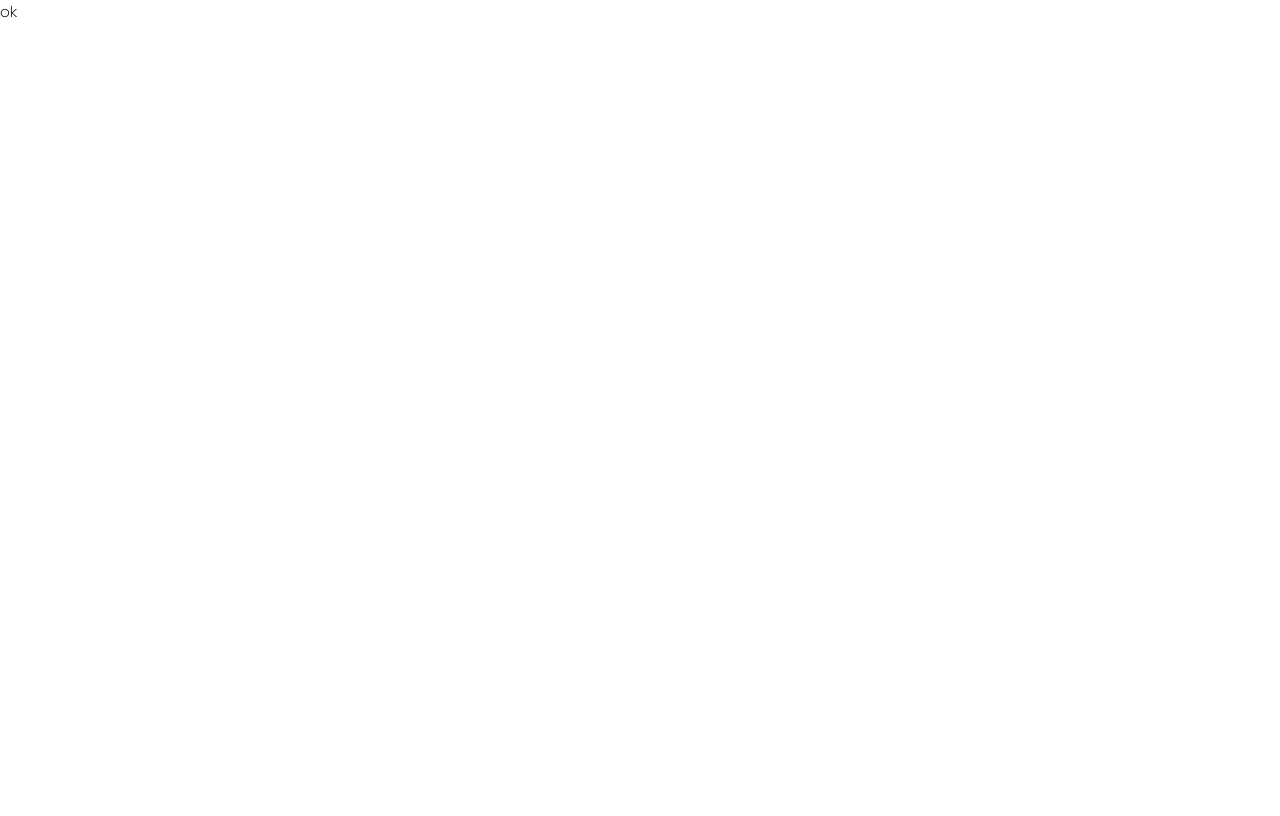
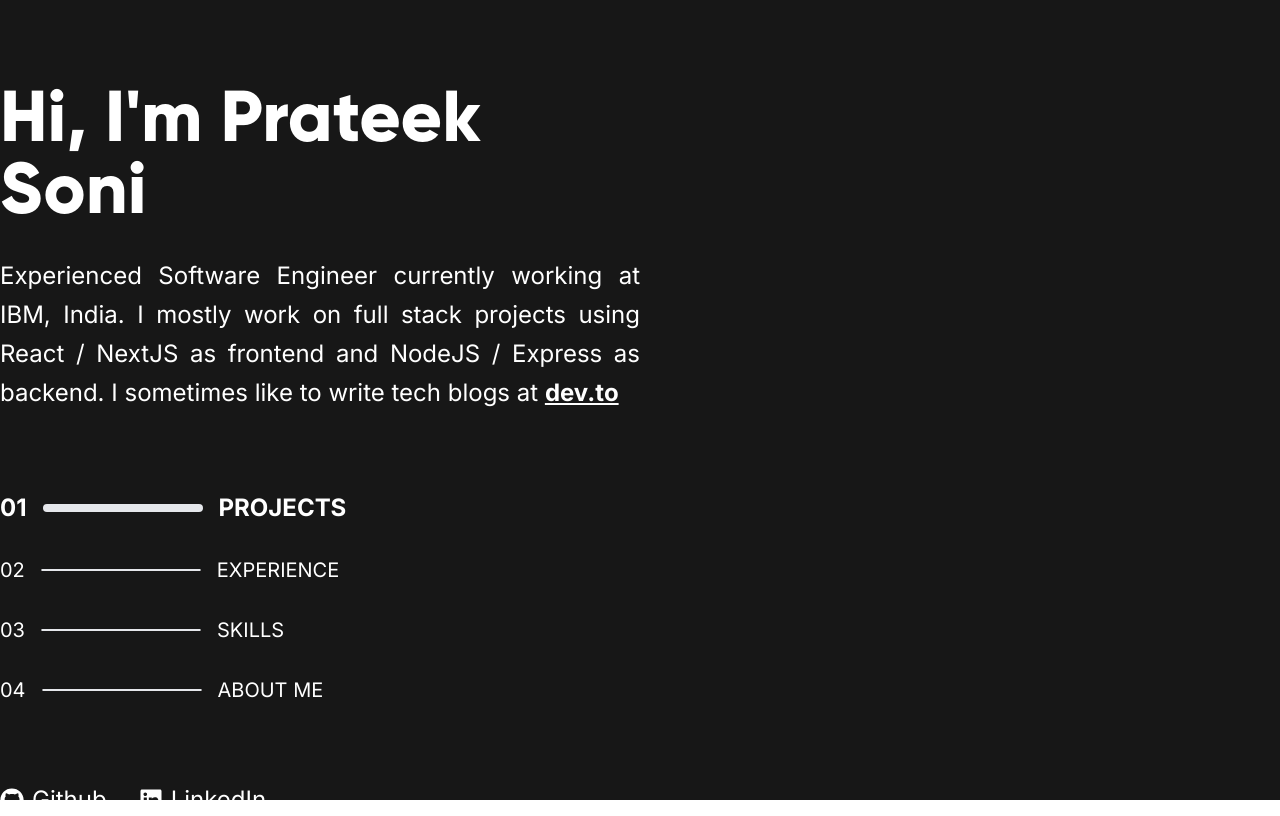
Before and after one commit to prateeksonii/prateeksonii.github.io, a Next.js app: page / in a window 1280 px wide. Built offline with nearby package versions, Linux system fonts and the light colour scheme.

Commit message:
add social links
Signed-off-by: Prateek <prateek_soni@outlook.com>

```diff
--- a/package.json
+++ b/package.json
@@ -10,7 +10,8 @@
   "dependencies": {
     "next": "12.0.7",
     "react": "17.0.2",
-    "react-dom": "17.0.2"
+    "react-dom": "17.0.2",
+    "react-icons": "^4.3.1"
   },
   "devDependencies": {
     "@types/node": "17.0.5",
--- /dev/null
+++ b/src/components/Path.tsx
@@ -0,0 +1,26 @@
+import type { NextPage } from "next";
+
+type PathProps = {
+  num: string;
+  isSelected?: boolean;
+  title: string;
+};
+
+const Path: NextPage<PathProps> = ({ isSelected, num, title }) => {
+  const fontWeight = isSelected ? "font-bold" : "";
+  const border = isSelected ? "border-4" : "border";
+  const fontSize = isSelected ? "text-2xl" : "text-xl";
+
+  return (
+    <div
+      className={`flex items-center gap-4 ${fontSize} ${fontWeight}`}
+      style={isSelected ? { fontWeight: "bold" } : {}}
+    >
+      <div>{num}</div>
+      <div className={`h-min w-40 rounded ${border}`} />
+      <div className="uppercase">{title}</div>
+    </div>
+  );
+};
+
+export default Path;
--- /dev/null
+++ b/src/pages/_document.tsx
@@ -0,0 +1,28 @@
+import Document, { Html, Head, Main, NextScript } from "next/document";
+
+class MyDocument extends Document {
+  render() {
+    return (
+      <Html>
+        <Head>
+          <link rel="preconnect" href="https://fonts.googleapis.com" />
+          <link
+            rel="preconnect"
+            href="https://fonts.gstatic.com"
+            crossOrigin=""
+          />
+          <link
+            href="https://fonts.googleapis.com/css2?family=Inter:wght@300;400;700&display=swap"
+            rel="stylesheet"
+          />
+        </Head>
+        <body>
+          <Main />
+          <NextScript />
+        </body>
+      </Html>
+    );
+  }
+}
+
+export default MyDocument;
--- a/src/pages/index.tsx
+++ b/src/pages/index.tsx
@@ -1,7 +1,71 @@
-import { NextPage } from "next";
+import Path from "@components/Path";
+import type { NextPage } from "next";
+import { FaGithub, FaLinkedin } from "react-icons/fa";
+import Head from "next/head";
 
 const IndexPage: NextPage = () => {
-  return <div>ok</div>;
+  return (
+    <>
+      {/* Title */}
+      <Head>
+        <title>Prateek Soni</title>
+      </Head>
+      {/* Page */}
+      <div className="bg-dark text-white h-screen">
+        <div className="p-10" />
+        {/* Grid */}
+        <div className="container m-auto grid grid-cols-2">
+          {/* Left Section */}
+          <div>
+            <section>
+              <h1 className="text-7xl">Hi, I'm Prateek Soni</h1>
+              <div className="p-4" />
+              <p className="text-2xl leading-relaxed text-justify">
+                Experienced Software Engineer currently working at IBM, India. I
+                mostly work on full stack projects using React / NextJS as
+                frontend and NodeJS / Express as backend. I sometimes like to
+                write tech blogs at{" "}
+                <strong className="underline">dev.to</strong>
+              </p>
+              <div className="p-10" />
+
+              {/* Paths */}
+              <Path isSelected num="01" title="projects" />
+              <div className="p-4" />
+              <Path num="02" title="experience" />
+
+              <div className="p-4" />
+              <Path num="03" title="skills" />
+
+              <div className="p-4" />
+              <Path num="04" title="about me" />
+            </section>
+            <section>
+              <div className="p-10" />
+              <div className="text-2xl flex gap-8">
+                <a
+                  href="https://github.com/prateeksonii"
+                  target="_blank"
+                  className="flex items-center gap-2"
+                >
+                  <FaGithub />
+                  Github
+                </a>
+                <a
+                  href="https://www.linkedin.com/in/prateeksoni47/"
+                  target="_blank"
+                  className="flex items-center gap-2"
+                >
+                  <FaLinkedin />
+                  LinkedIn
+                </a>
+              </div>
+            </section>
+          </div>
+        </div>
+      </div>
+    </>
+  );
 };
 
 export default IndexPage;
--- a/src/styles/globals.css
+++ b/src/styles/globals.css
@@ -13,6 +13,16 @@
   font-weight: bold;
 }
 
+h1,
+h2,
+h3,
+h4,
+h5,
+h6 {
+  font-family: "Gilroy", sans-serif;
+  font-weight: bold;
+}
+
 body {
-  font-family: "Gilroy", sans-serif;
+  font-family: "Inter", sans-serif;
 }
--- a/tailwind.config.js
+++ b/tailwind.config.js
@@ -4,7 +4,11 @@ module.exports = {
     "./src/components/**/*.{js,ts,jsx,tsx}",
   ],
   theme: {
-    extend: {},
+    extend: {
+      colors: {
+        'dark': '#171717'
+      }
+    },
   },
   plugins: [],
 }
```
Also changed, not shown: 1 other file (tests, documents, lock files or other folders).
